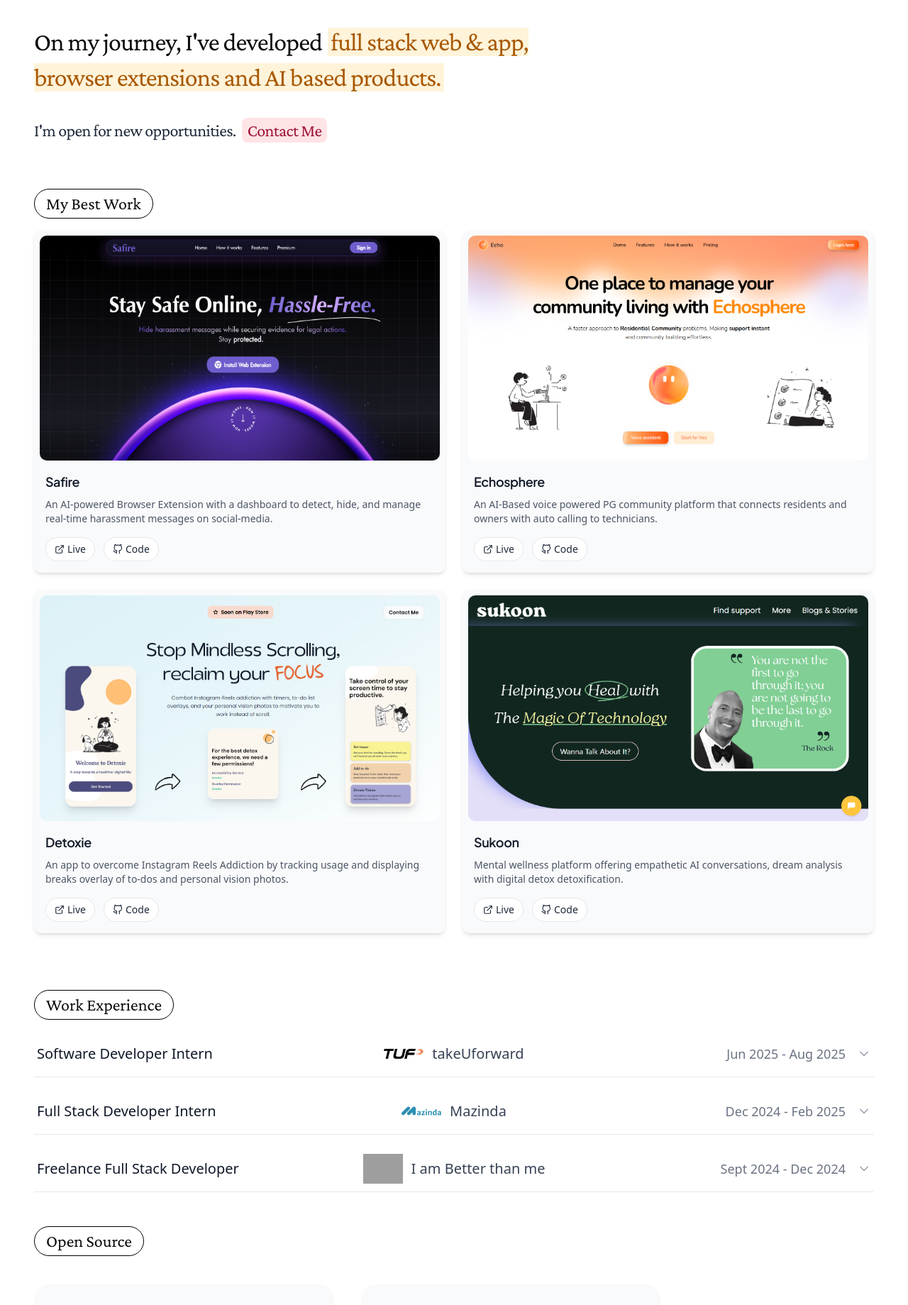
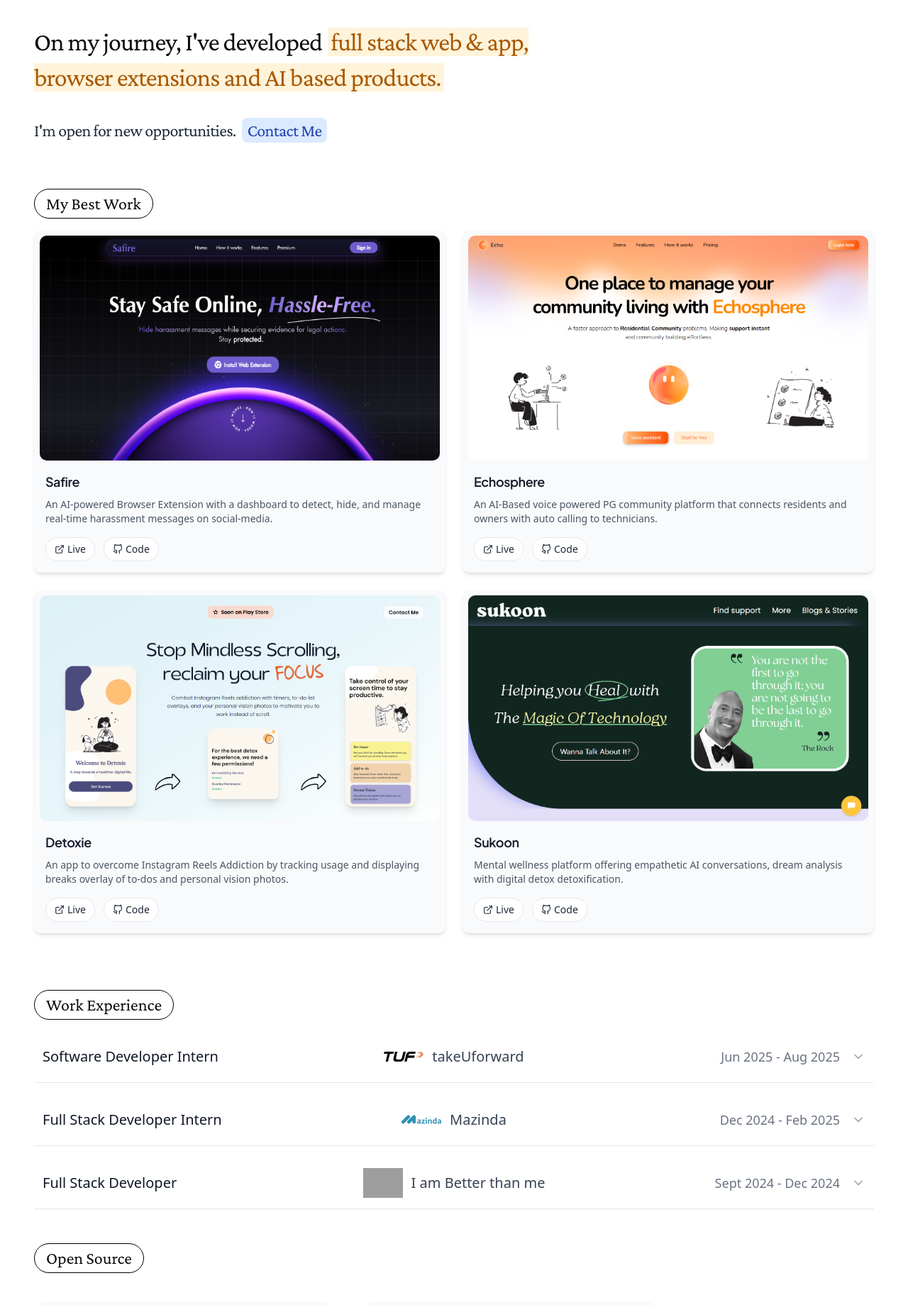
Before and after one commit to Anamika1608/portfolio, a Next.js app: page / in a window 1280 px wide. Shown: the part 434-2273 px from the top of the page at 71% size. Built offline with nearby package versions, Linux system fonts and the light colour scheme; grey boxes are pictures that could not be loaded.

Commit message:
Edit hero section and work experience

```diff
--- a/src/components/Hero/HeroSection.tsx
+++ b/src/components/Hero/HeroSection.tsx
@@ -63,11 +63,11 @@
       <p className="text-sm sm:text-base md:text-2xl text-gray-800 max-w-2xl mt-6 tracking-tight leading-normal">
         I'm open for new opportunities.
         <a
-          href="mailto:anamikaagg07@gmail.com"
-          className="bg-[#FFE4E6] text-[#9F1239] px-2 py-1 ml-2 font-medium rounded-md hover:bg-opacity-90 transition-colors"
-        >
-          Contact Me
-        </a>
+       href="mailto:anamikaagg07@gmail.com"
+       className="bg-[#DBEAFE] text-[#1E40AF] px-2 py-1 ml-2 font-medium rounded-md hover:bg-opacity-90 transition-colors"
+     >
+       Contact Me
+     </a>
       </p>
     </section>
   );
--- a/src/components/WorkExperience/WorkExperience.tsx
+++ b/src/components/WorkExperience/WorkExperience.tsx
@@ -144,12 +144,12 @@
               initial={{ opacity: 0, y: 20 }}
               animate={{ opacity: 1, y: 0 }}
               transition={{ delay: index * 0.1 }}
-              className="border-b border-gray-200 mt-4"
+              className={`${!isExpanded ? 'border-b border-gray-200' : ''} mt-4`}
             >
               <div
                 className={`flex flex-col sm:flex-row items-start sm:items-center justify-between ${
                   hasDescription ? 'cursor-pointer hover:bg-gray-50' : ''
-                } p-1 rounded-lg transition-all duration-200 group`}
+                } px-3 py-2 rounded-lg transition-all duration-200 group`}
                 onClick={hasDescription ? () => toggleExpanded(exp.id) : undefined}
               >
                 {/* Role - Full width on mobile, flex-1 on larger screens */}
@@ -216,9 +216,9 @@
                         opacity: { duration: 0.2 }
                       }
                     }}
-                    className="overflow-hidden"
+                    className="overflow-hidden mt-3"
                   >
-                    <div className="mt-3 px-3">
+                    <div className="px-3 pb-2">
                       {renderContent(exp.description || [])}
                     </div>
                   </motion.div>
--- a/src/components/WorkExperience/workExperiencesData.ts
+++ b/src/components/WorkExperience/workExperiencesData.ts
@@ -8,41 +8,33 @@
       period: 'Jun 2025 - Aug 2025',
       companyLogo: '/work-experience/logos/tuf.png',
       description: [
-        'Designed user interfaces for iOS applications with millions of downloads',
-        'Conducted user research and usability testing to inform design decisions',
-        'Worked closely with engineering teams to ensure design feasibility'
+        'Revamped a complex side panel into a clean, extensible experience the team can iterate on quickly.',
+        'Built Focus Mode, which users loved and which meaningfully improved the user\'s learning experience.',
+        'Led a POC for Debugger Mode for the C++ Editor by integrating GDB and Docker.'
         ]
     },
     {
       id: '2',
-      role: 'Full Stack Developer Intern ',
+      role: 'Full Stack Developer Intern',
       company: 'Mazinda',
       period: 'Dec 2024 - Feb 2025',
       companyLogo: '/work-experience/logos/mazinda.svg',
       description: [
-        'Led design strategy for core product features serving 1M+ users',
-        'Collaborated with cross-functional teams to deliver pixel-perfect experiences',
-        'Mentored junior designers and established design system standards'
+        'Engineered a delivery partner app with resumable onboarding and real-time GPS tracking, reducing order assignment time by 30%.',
+        'Centralized delivery operations by constructing an admin dashboard leveraging real-time geolocation data to monitor 200+ daily deliveries.',
+        'Built and optimized the order assignment backend, ensuring dynamic reassignment when a delivery partner rejects an order, maintaining alarm triggers.'
         ]
     },
     {
       id: '3',
-      role: 'Freelance Full Stack Developer',
+      role: 'Full Stack Developer',
       company: 'I am Better than me',
       period: 'Sept 2024 - Dec 2024',
       companyLogo: 'https://c.animaapp.com/m8nag6vuQg1Dnq/img/frame-217.svg',
       description: [
-        'Designed e-commerce solutions for merchant dashboard',
-        'Improved conversion rates by 25% through UX optimizations',
-        'Created design documentation and component libraries'
+        'Optimized backend performance by integrating Cloudinary for file uploads, reducing latency by 30%.',
+        'Architected real-time collaboration features using Socket.io and Mediasoup, enabling video conferencing for 100+ concurrent users.',
+        'Developed user authentication system with two-factor authentication via Twilio and Nodemailer, reducing failed login attempts by 40%.'
         ]
-    },
-    // {
-    //   id: '4',
-    //   role: 'Design and research',
-    //   company: 'Amazon',
-    //   period: '2020 - 2024',
-    //   companyLogo: '/logos/amazon.png', // Replace with actual logo path
-    //     // No description for this one
-    // }
+    }
 ];
```
